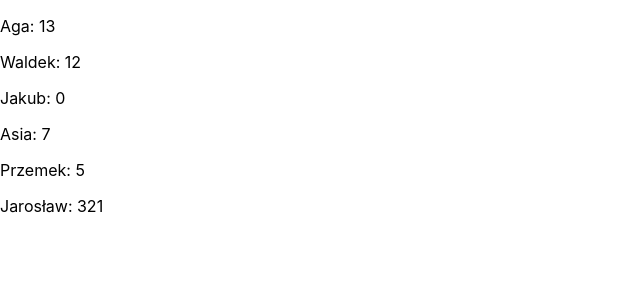
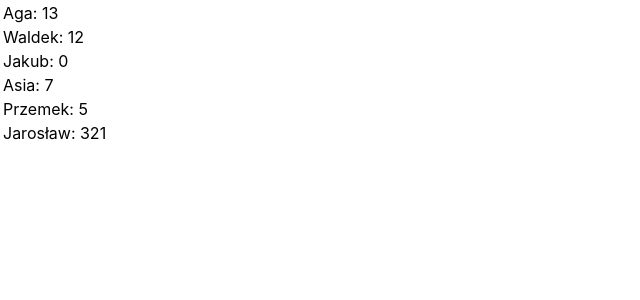
Before and after one commit to argasek/codebrainers-2020-11, a React (Create React App) app: page / in a window 1280 px wide. Shown: the top 300 px of the page, without its empty margins (0-640 px from the left). Built offline with nearby package versions, Linux system fonts and the light colour scheme.

Commit message:
Return <table> instead of <div> StudentList component.

```diff
--- a/src/components/StudentList.js
+++ b/src/components/StudentList.js
@@ -1,10 +1,21 @@
 import React from 'react';
 import students from '../models/Students';
 
-function StudentList () {
-  return (
-    <div>{ students.map(student => <p>{student.name}: {student.numberOfBoozeUnits}</p>) }</div>
-  );
+function StudentList() {
+    return (
+        <table>
+            <tbody>
+            {
+                students.map((student,index) => (
+                    <tr key={index}>
+                        <td>{student.name}: {student.numberOfBoozeUnits}</td>
+                    </tr>
+                ))
+            }
+
+            </tbody>
+        </table>
+    );
 }
 
 export default StudentList;
```
